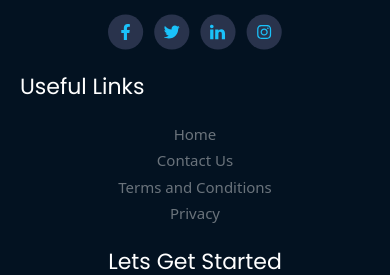
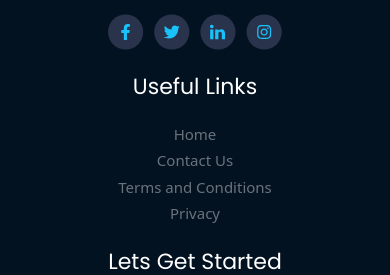
Before and after one commit to usamatufail/elite-apps, a Next.js app: page / in a window 390 px wide. Shown: the part 7556-7831 px from the top of the page. Built offline with nearby package versions, Linux system fonts and the light colour scheme.

Commit message:
feat: :art: update footer

```diff
--- a/components/Footer.component.jsx
+++ b/components/Footer.component.jsx
@@ -51,7 +51,7 @@
             <img src="/svg/insta.icon.svg" alt="Instagram" />
           </div>
         </div>
-        <div className="flex flex-col gap-[20px]">
+        <div className="flex flex-col items-center md:items-start gap-[20px]">
           <Animate>
             <h2 className="text-[#fff] font-body text-[22px]">Useful Links</h2>
           </Animate>
```
